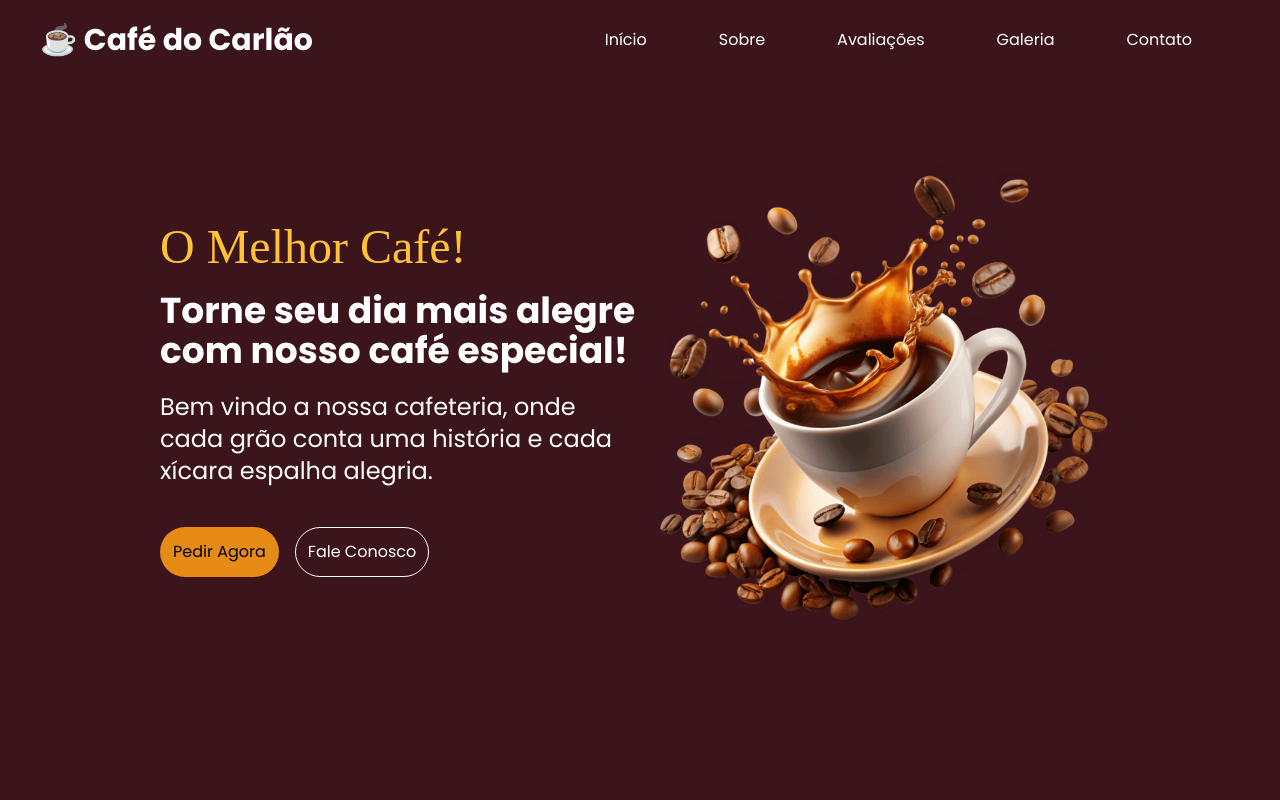
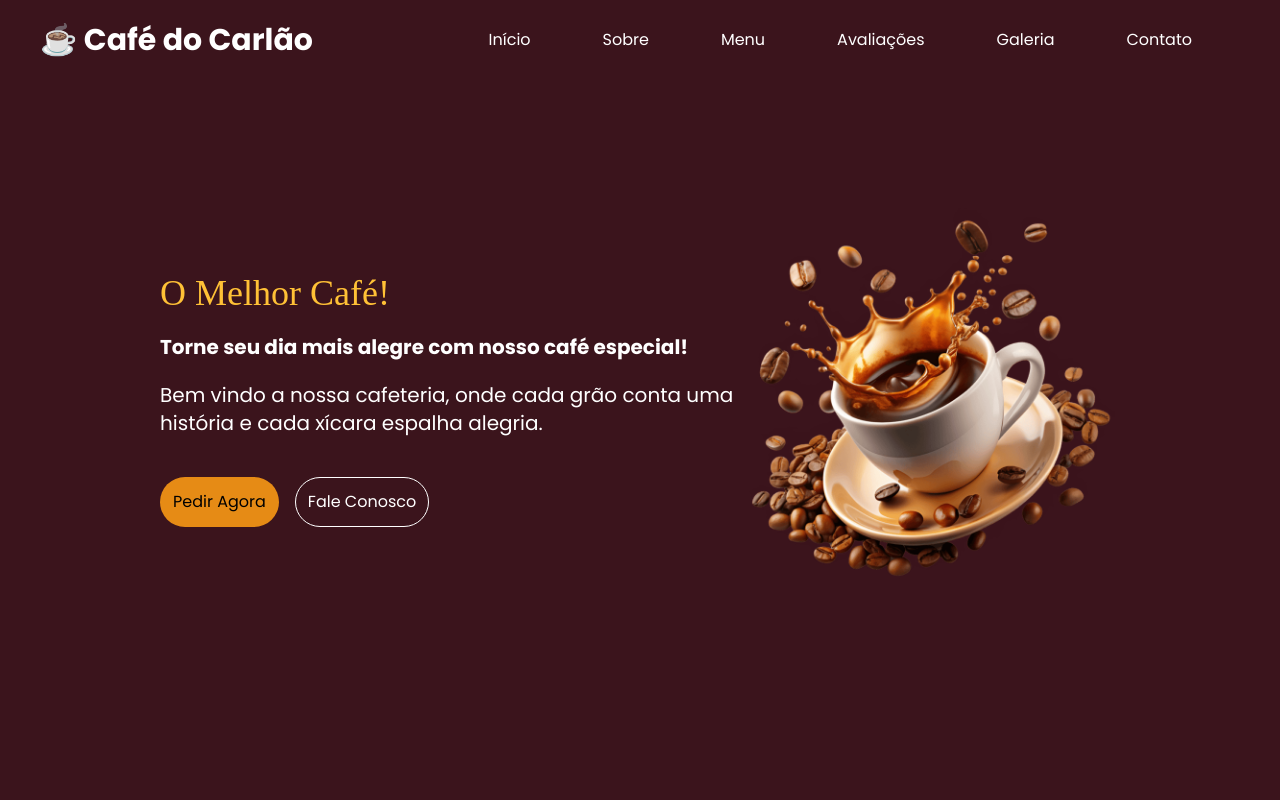
Before and after one commit to trajanoo/cafe-do-carlao, a React (Vite) app: page / in a window 1280 px wide. Shown: the top 800 px of the page. Built offline with nearby package versions, Linux system fonts and the light colour scheme; a web font is replaced by a local one.

Commit message:
feat: fix header on top and improve responsiveness

```diff
--- a/src/About.jsx
+++ b/src/About.jsx
@@ -13,9 +13,9 @@ function About() {
           <h2 className="relative font-bold text-4xl after:content-[''] after:rounded-full after:block after:h-[5px] after:w-[100px] after:bg-[#F59A19] after:m-auto after:mt-2">SOBRE NÓS</h2>
           <p className="text-md mt-15 w-[300px] m-auto md:w-auto">No Café do Carlão, Rio Grande do Sul, nos orgulhamos de ser um destino preferido para amantes de café e buscadores de boas conversas. Somos dedicados a oferecer uma experiência excepcional de café em um ambiente acolhedor e convidativo, onde os clientes podem relaxar, descontrair e aproveitar seu tempo com conforto.</p>
           <div className="social-links flex justify-center mt-8 space-x-3">
-          <FacebookIcon sx={{ fontSize: '1.8rem', '&:hover': { color: '#F09924', transition: '200ms' } }}/>
-          <InstagramIcon sx={{ fontSize: '1.8rem', '&:hover': { color: '#F09924', transition: '200ms'  } }}/>
-          <XIcon sx={{ fontSize: '1.8rem', '&:hover': { color: '#F09924', transition: '200ms'  } }}/>
+          <FacebookIcon className="cursor-pointer" sx={{ fontSize: '1.8rem', '&:hover': { color: '#F09924', transition: '200ms' } }}/>
+          <InstagramIcon className="cursor-pointer" sx={{ fontSize: '1.8rem', '&:hover': { color: '#F09924', transition: '200ms'  } }}/>
+          <XIcon className="cursor-pointer" sx={{ fontSize: '1.8rem', '&:hover': { color: '#F09924', transition: '200ms'  } }}/>
         </div>
         </div>
       </section>
--- a/src/Header.jsx
+++ b/src/Header.jsx
@@ -2,21 +2,28 @@ import React from "react";
 
 function Header() {
   return (
-    <div className="bg-[#3B141C] text-white h-20 flex justify-between items-center">
+    <div className="bg-[#3B141C] text-white h-20 flex justify-between items-center fixed top-0 left-0 w-full">
+        <a href="#hero">
           <h1 className="ml-4 md:ml-10 text-2xl md:text-3xl font-bold">
             ☕ Café do Carlão
           </h1>
+        </a>
         <button className="text-3xl md:hidden mr-4">☰</button>
 
         <ul className="hidden md:flex space-x-14 mr-20">
+          <a href="#hero">
             <li className="hover:bg-[#F59A11] transition-colors duration-300 p-2 rounded-3xl hover:text-black cursor-pointer">
               Início
             </li>
+          </a>
           <a href="#about">
             <li className="hover:bg-[#F59A11] transition-colors duration-300 p-2 rounded-3xl hover:text-black cursor-pointer">
               Sobre
             </li>
           </a>
+          <li className="hover:bg-[#F59A11] transition-colors duration-300 p-2 rounded-3xl hover:text-black cursor-pointer">
+            Menu
+          </li>
           <li className="hover:bg-[#F59A11] transition-colors duration-300 p-2 rounded-3xl hover:text-black cursor-pointer">
             Avaliações
           </li>
--- a/src/Hero.jsx
+++ b/src/Hero.jsx
@@ -2,19 +2,19 @@ import React from "react";
 
 function Hero() {
   return (
-    <section id="hero" className="hero-section bg-[#3B141C] h-[92vh]">
-        <div className="hero-content flex flex-col md:flex-row h-[80vh] justify-center md:justify-between items-center mx-6 md:mx-40 text-center md:text-left">
+    <section id="hero" className="hero-section bg-[#3B141C] h-[100vh]">
+        <div className="hero-content flex flex-col md:flex-row h-[100vh] justify-center md:justify-between items-center mx-6 md:mx-40 text-center md:text-left">
           <div className="flex flex-col w-full md:w-[600px]">
             <h2
               id="coffee"
-              className="text-[#FFC136] text-4xl md:text-5xl mb-5"
+              className="text-[#FFC136] text-4xl md:text-4xl 2xl:text-5xl mb-5"
             >
               O Melhor Café!
             </h2>
-            <h3 className="text-white font-bold text-3xl md:text-4xl mb-5">
+            <h3 className="text-white font-bold text-3xl md:text-xl 2xl:text-4xl mb-5">
               Torne seu dia mais alegre com nosso café especial!
             </h3>
-            <p className="text-white text-lg md:text-2xl">
+            <p className="text-white text-lg md:text-xl 2xl:text-2xl">
             Bem vindo a nossa cafeteria, onde cada grão conta uma história e cada xícara espalha alegria.
             </p>
             <div className="mt-10 space-x-4 space-y-4 md:space-y-0 flex justify-center md:justify-normal items-center md:items-start">
@@ -34,7 +34,7 @@ function Hero() {
           </div>
           <div className="mt-10 md:mt-0">
             <img
-              className="w-[300px] md:w-[600px]"
+              className="w-[300px] md:w-[400px] 2xl:w-[600px]"
               src="src/assets/coffee-hero-section.png"
               alt=""
             />
```
Lines whose indentation alone changed are shown as unchanged.
